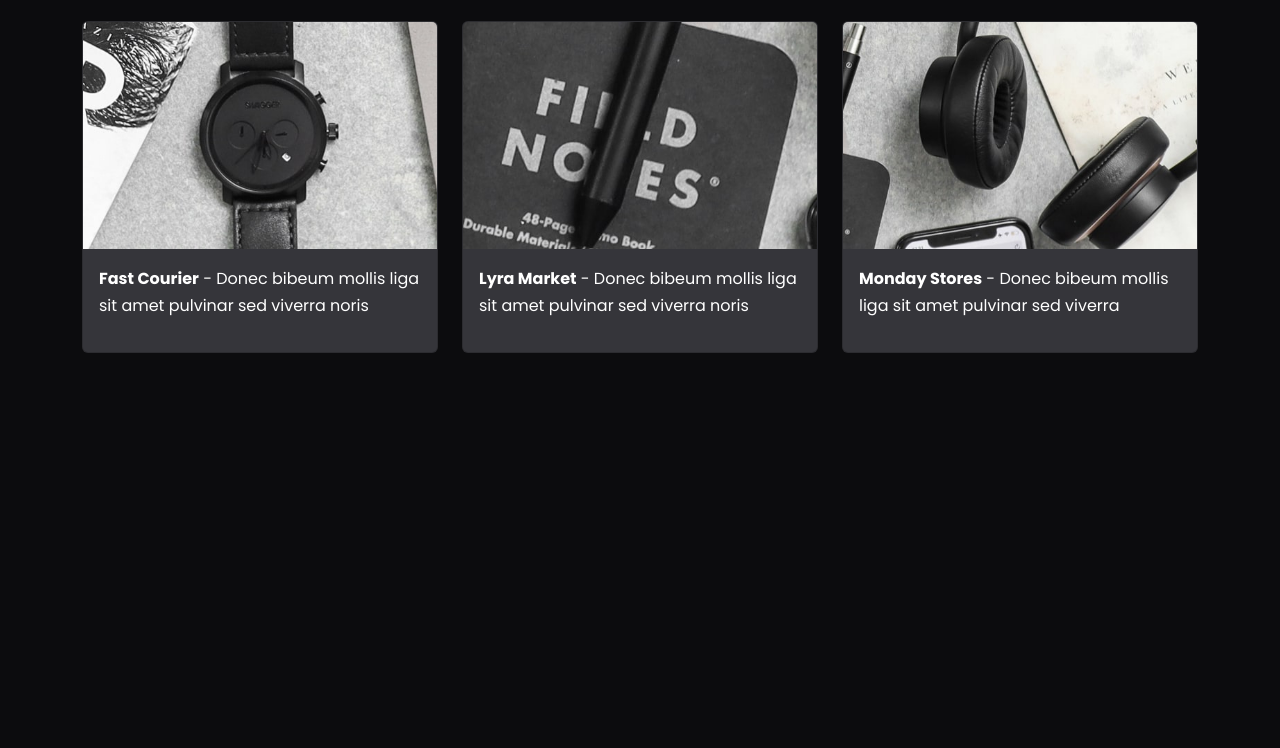
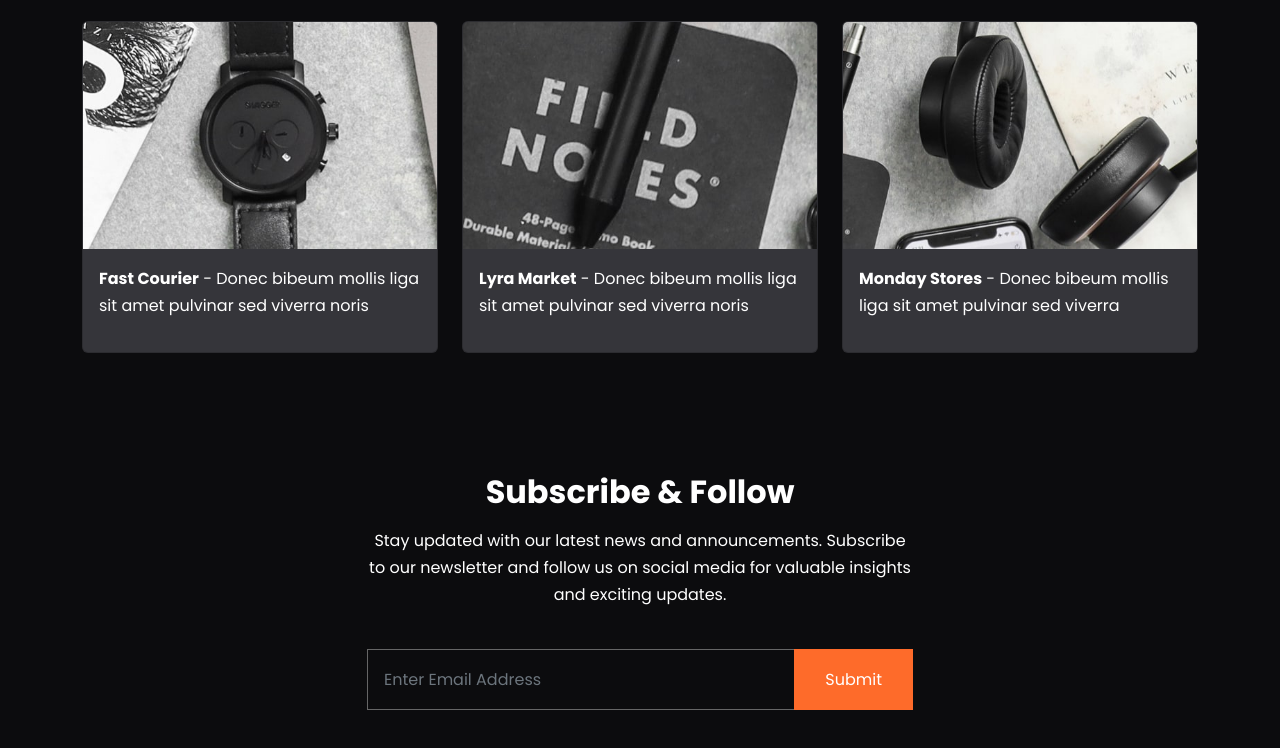
Before and after one commit to nataliestorozhuk/vera-website, a website: page index.html in a window 1280 px wide. Shown: the part 6964-7712 px from the top of the page. Before the commit the page ends 7437 px from the top, so only its background shows below. Drawn offline with nearby package versions, Linux system fonts and the light colour scheme; files that its build step writes are made by us from their sources.

Commit message:
added Newsletter section

```diff
--- a/index.html
+++ b/index.html
@@ -598,7 +598,7 @@
               Projects
             </span></h5>
           <h2 class="fw-bold">Project's We Are Proud Of</h2>
-          <p>  We take pride in our successful projects and the value they bring to
+          <p> We take pride in our successful projects and the value they bring to
             our clients. With our expertise and dedication, we have delivered
             exceptional results. Here are some highlights</p>
         </div>
@@ -868,6 +868,30 @@
     </div>
   </div>
 
+  <!-- Newsletter -->
+  <section id="newsletter" class="newsletter my-6">
+    <div class="container">
+      <div class="row mb-4">
+        <div class="col-md-6 offset-md-3 d-flex flex-column align-items-center text-center">
+          <h2 class="fw-bold">Subscribe & Follow</h2>
+          <p>
+            Stay updated with our latest news and announcements. Subscribe to our
+            newsletter and follow us on social media for valuable insights and
+            exciting updates.
+          </p>
+        </div>
+      </div>
+           <div class="row">
+            <div class="col-md-6 offset-md-3 d-flex flex-column align-items-center text-center">
+              <div class="input-group mb-3">
+                <input type="email" class="form-control" placeholder="Enter Email Address"/>
+                <button class="btn btn-primary text-white rounded-0" type="button">Submit</button>
+              </div>
+            </div>
+           </div>
+    </div>
+  </section>
+
   <script src="js/replaceme.min.js"></script>
   <script src="js/bootstrap.bundle.min.js"></script>
   <script src="js/script.js"></script>
```
Lines whose indentation alone changed are shown as unchanged.
